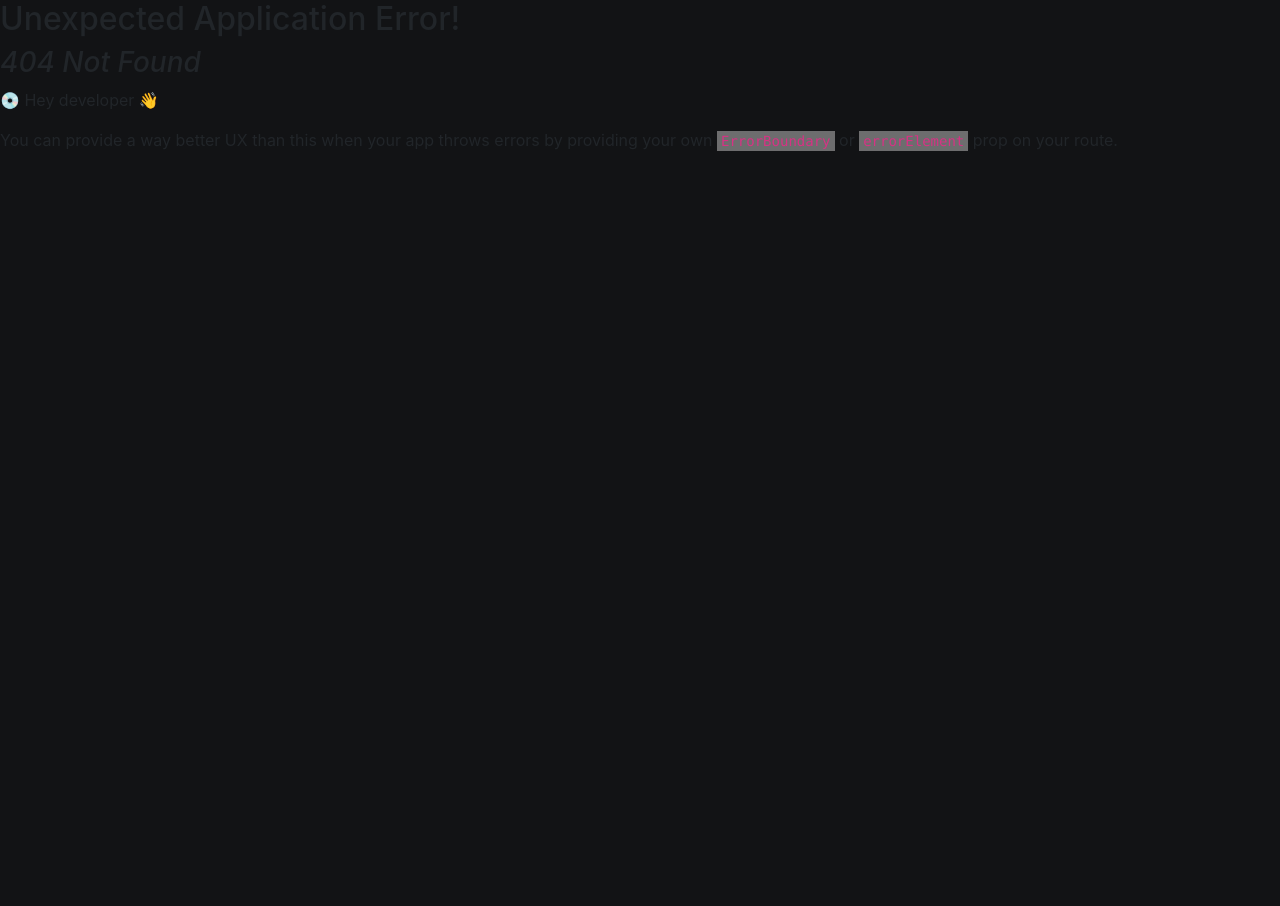
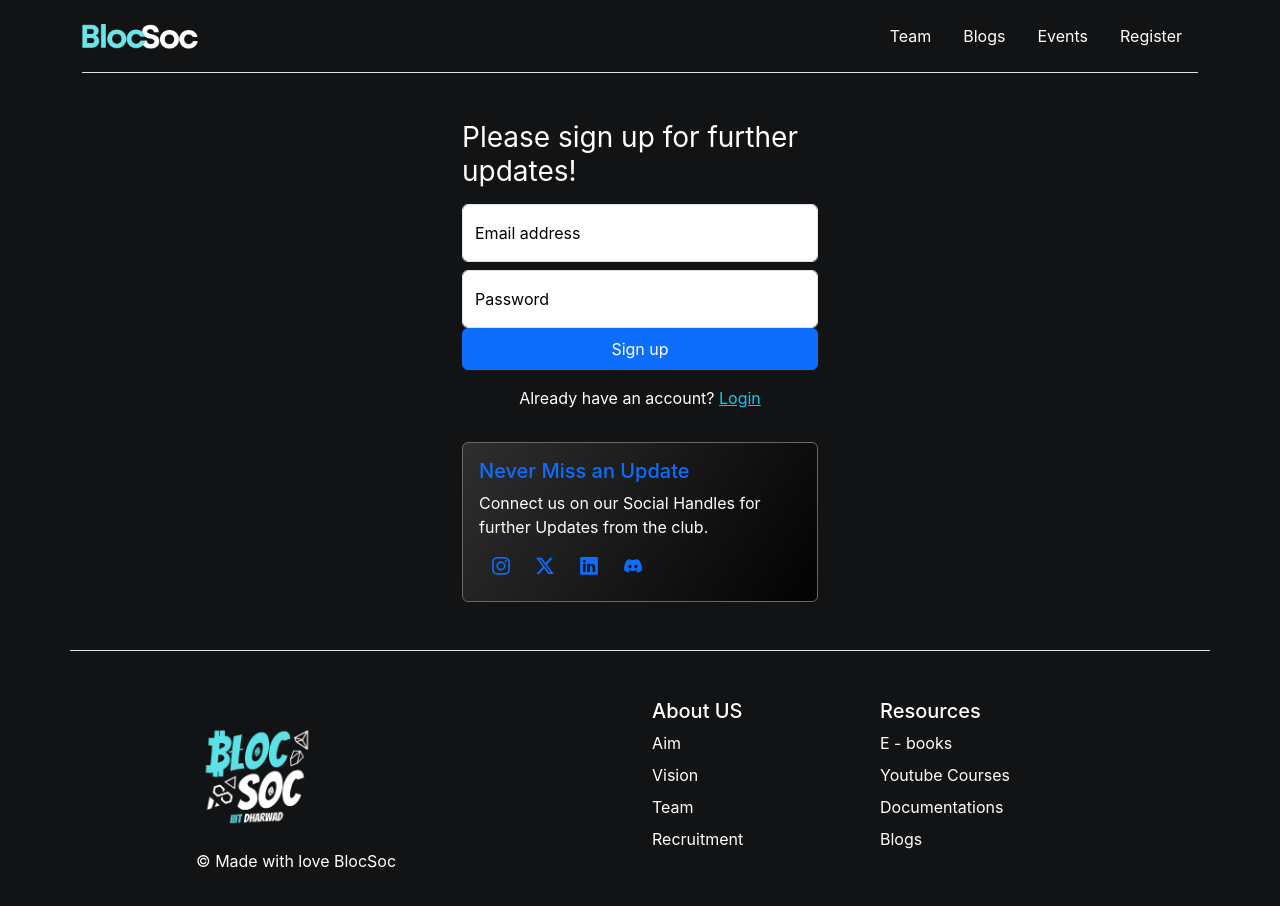
Before and after one commit to Krishna-jaiswal-24/Club-BlocSoc-Webiste, a React (Create React App) app: page /login in a window 1280 px wide. Before the commit this address had no page. Shown: the top 906 px of the page. Before the commit the page ends 800 px from the top, so only its background shows below. Built offline with nearby package versions, Linux system fonts and the light colour scheme.

Commit message:
added sign in and login features

```diff
--- /dev/null
+++ b/src/Pgaes/LoginPage/Login.jsx
@@ -0,0 +1,112 @@
+import React, { useState } from "react";
+import app from "../../firebase";
+import {
+  getAuth,
+  signInWithEmailAndPassword,
+  createUserWithEmailAndPassword,
+} from "firebase/auth";
+import { useNavigate } from "react-router";
+import Navbar from "../../components/Navbar";
+import Footer from "../../components/Footer";
+
+// Initialize Firebase
+const auth = getAuth(app);
+
+const Login = () => {
+  const [email, setEmail] = useState("");
+  const [password, setPassword] = useState("");
+  const [isSignup, setIsSignup] = useState(true); // state to track login/signup mode
+  const navigate = useNavigate();
+
+  const handleSignUp = async (e) => {
+    e.preventDefault();
+    console.log(email, password);
+    createUserWithEmailAndPassword(auth, email, password)
+      .then((userCredential) => {
+        // Signed in
+        const user = userCredential.user;
+        console.log(user);
+        navigate("/events");
+      })
+      .catch((error) => {
+        console.error(error.message);
+      });
+  };
+
+  const handleLogin = async (e) => {
+    e.preventDefault();
+    console.log(email, password);
+    signInWithEmailAndPassword(auth, email, password)
+      .then((userCredential) => {
+        // Signed in
+        const user = userCredential.user;
+        console.log(user);
+        navigate("/events");
+      })
+      .catch((error) => {
+        console.error(error.message);
+      });
+  };
+
+  return (
+    <>
+      <Navbar />
+      <div className="container">
+        <div className="row align-item-center justify-content-center text-white mt-5">
+          <div className="col-lg-4 col-md-6 col-sm-8 col-10">
+            <main className="form-signin w-100 m-auto">
+              <form onSubmit={isSignup ? handleSignUp : handleLogin}>
+                <h1 className="h3 mb-3 fw-normal">
+                  {isSignup ? "Please sign up for further updates!" : "Welcome back! Please log in."}
+                </h1>
+                <div className="form-floating text-black mb-2">
+                  <input
+                    type="email"
+                    className="form-control"
+                    id="floatingInput"
+                    placeholder="name@example.com"
+                    value={email}
+                    onChange={(e) => setEmail(e.target.value)}
+                  />
+                  <label htmlFor="floatingInput">Email address</label>
+                </div>
+                <div className="form-floating text-black">
+                  <input
+                    type="password"
+                    className="form-control"
+                    id="floatingPassword"
+                    placeholder="Password"
+                    value={password}
+                    onChange={(e) => {
+                      setPassword(e.target.value);
+                    }}
+                  />
+                  <label htmlFor="floatingPassword">Password</label>
+                </div>
+                <button className="btn btn-primary w-100 py-2" type="submit">
+                  {isSignup ? "Sign up" : "Log in"}
+                </button>
+                <p className="mt-3 text-body-primary text-center">
+                  {isSignup ? "Already have an account?" : "Don't have an account?"}{" "}
+                  <a
+                    href=""
+                    className="text-info"
+                    onClick={(e) => {
+                      e.preventDefault();
+                      setIsSignup(!isSignup);
+                    }}
+                  >
+                    {isSignup ? "Login" : "Sign up"}
+                  </a>
+                </p>
+              </form>
+            </main>
+          </div>
+        </div>
+      </div>
+      <Footer />
+    </>
+  );
+};
+
+export default Login;
--- a/src/Pgaes/Register/signin.jsx
+++ b/src/Pgaes/Register/signin.jsx
@@ -1,6 +1,7 @@
 import React, { useState } from "react";
 import { initializeApp } from 'firebase/app';
 import { getAuth, signInWithEmailAndPassword , createUserWithEmailAndPassword } from 'firebase/auth';
+import { Link } from "react-router-dom";
 
 // Your Firebase configuration object
 const firebaseConfig = {
@@ -14,23 +15,23 @@ const firebaseConfig = {
 
 // Initialize Firebase
 const app = initializeApp(firebaseConfig);
-
+const auth = getAuth(app);
 
 
 const Signup = () => {
-  const auth = getAuth(app);
   const [email, setEmail] = useState('');
   const [password, setPassword] = useState('');
 
   const handleSignUp = async (e) => {
     e.preventDefault();
+    console.log(email,password);
+    createUserWithEmailAndPassword(auth, email, password)
+        .then((userCredential) => {
 
-    try {
-      await createUserWithEmailAndPassword(auth, email, password);
-      console.log('Signed up successfully!');
-    } catch (error) {
-      console.error('Error signing up:', error.message);
-    }
+        })
+        .catch((error) => {
+            console.error(error.message)
+        })
   };
 
   return (
@@ -60,7 +61,8 @@ const Signup = () => {
                   id="floatingPassword"
                   placeholder="Password"
                   value={password}
-                  onChange={(e) => setPassword(e.target.value)}
+                  onChange={(e) => {setPassword(e.target.value)
+                                    }}
                 />
                 <label htmlFor="floatingPassword">Password</label>
               </div>
@@ -68,7 +70,7 @@ const Signup = () => {
                 Sign up
               </button>
               <p className="mt-3 text-body-primary text-center">
-                already have an account? <a href="#" className="text-info">Login</a>
+                already have an account? <Link to="/login" className="text-info">Login</Link>
               </p>
             </form>
           </main>
--- a/src/Pgaes/Teams Page/Team.jsx
+++ b/src/Pgaes/Teams Page/Team.jsx
@@ -15,7 +15,7 @@ const Team = () => {
           <div>
             <img src={Logo} height={50} />
           </div>
-          <h1 class="display-4 text-body-white font-weight-bolder pt-5">
+          <h1 id="aim" class="display-4 text-body-white font-weight-bolder pt-5">
             <b>Aim</b>
           </h1>
           <p class="col-lg-8 mx-auto fs-5 text-white">
@@ -27,7 +27,7 @@ const Team = () => {
             <span className="text-info">industry connections</span> and{" "}
             <span className="text-info">social impact</span> in the field.
           </p>
-          <h1 class="display-4 text-body-white font-weight-bolder">
+          <h1 id="vision" class="display-4 text-body-white font-weight-bolder">
             <b>Vision</b>
           </h1>
           <p class="col-lg-8 mx-auto fs-5 text-white">
--- a/src/components/Footer.jsx
+++ b/src/components/Footer.jsx
@@ -104,12 +104,12 @@ const Footer = () => {
             <h5>About US</h5>
             <ul className="nav flex-column">
               <li className="nav-item mb-2">
-                <a href="#" className="nav-link p-0 text-white">
+                <a href="#aim" className="nav-link p-0 text-white">
                   Aim
                 </a>
               </li>
               <li className="nav-item mb-2">
-                <a href="#" className="nav-link p-0 text-white">
+                <a href="#vision" className="nav-link p-0 text-white">
                   Vision
                 </a>
               </li>
--- a/src/components/Hero.jsx
+++ b/src/components/Hero.jsx
@@ -1,4 +1,5 @@
 import React from "react";
+import { Link } from "react-router-dom";
 import "./hero.css";
 import HeroImg from "../assests/BlocSoc-Transparent.png";
 const Hero = () => {
@@ -26,7 +27,7 @@ const Hero = () => {
             </p>
             <div class="d-grid gap-2 d-md-flex justify-content-md-start">
               <button type="button" class="btn btn-info btn-lg px-4 me-md-2">
-                UpComing Events
+                <Link to="/events" className="nav-link " >UpComing Events</Link>
               </button>
               <button type="button" class="btn btn-outline-info btn-lg px-4">
                 Explore BlocSoc
--- a/src/firebase/index.js
+++ b/src/firebase/index.js
@@ -13,4 +13,5 @@ const firebaseConfig = {
 };
 
  const app = initializeApp(firebaseConfig);
+
  export default app;
--- a/src/index.js
+++ b/src/index.js
@@ -11,6 +11,7 @@ import Team from './Pgaes/Teams Page/Team';
 import BlogsPage from './Pgaes/Blogs Page/BlogsPage';
 import Events from './Pgaes/Events Page/Events'
 import Register from './Pgaes/Register/register.jsx'
+import Login from './Pgaes/LoginPage/Login.jsx';
 const router = createBrowserRouter([
   {
     path: "/",
@@ -28,6 +29,9 @@ const router = createBrowserRouter([
   },{
     path:"/register",
     element:<Register />
+  },{
+    path:"/login",
+    element:<Login />
   }
 ]);
 
```
